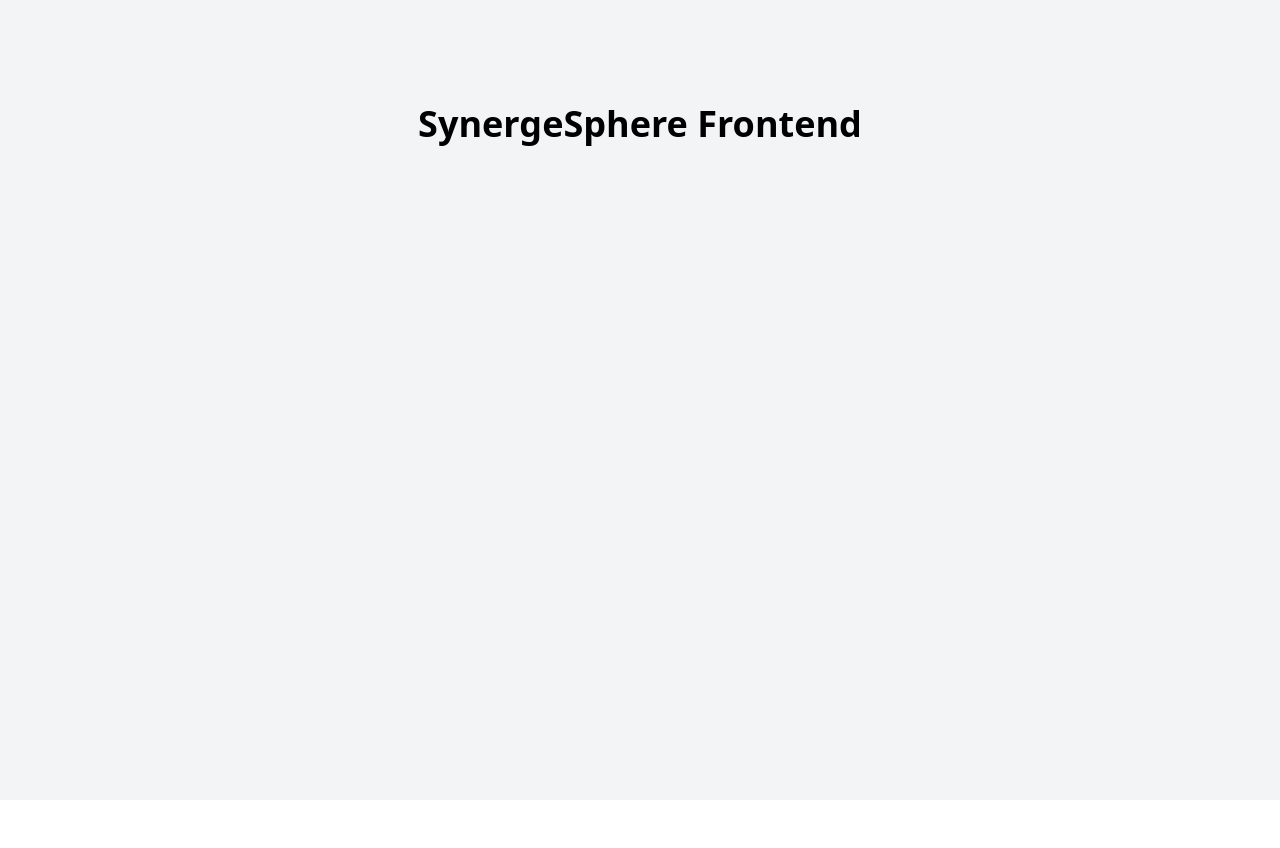
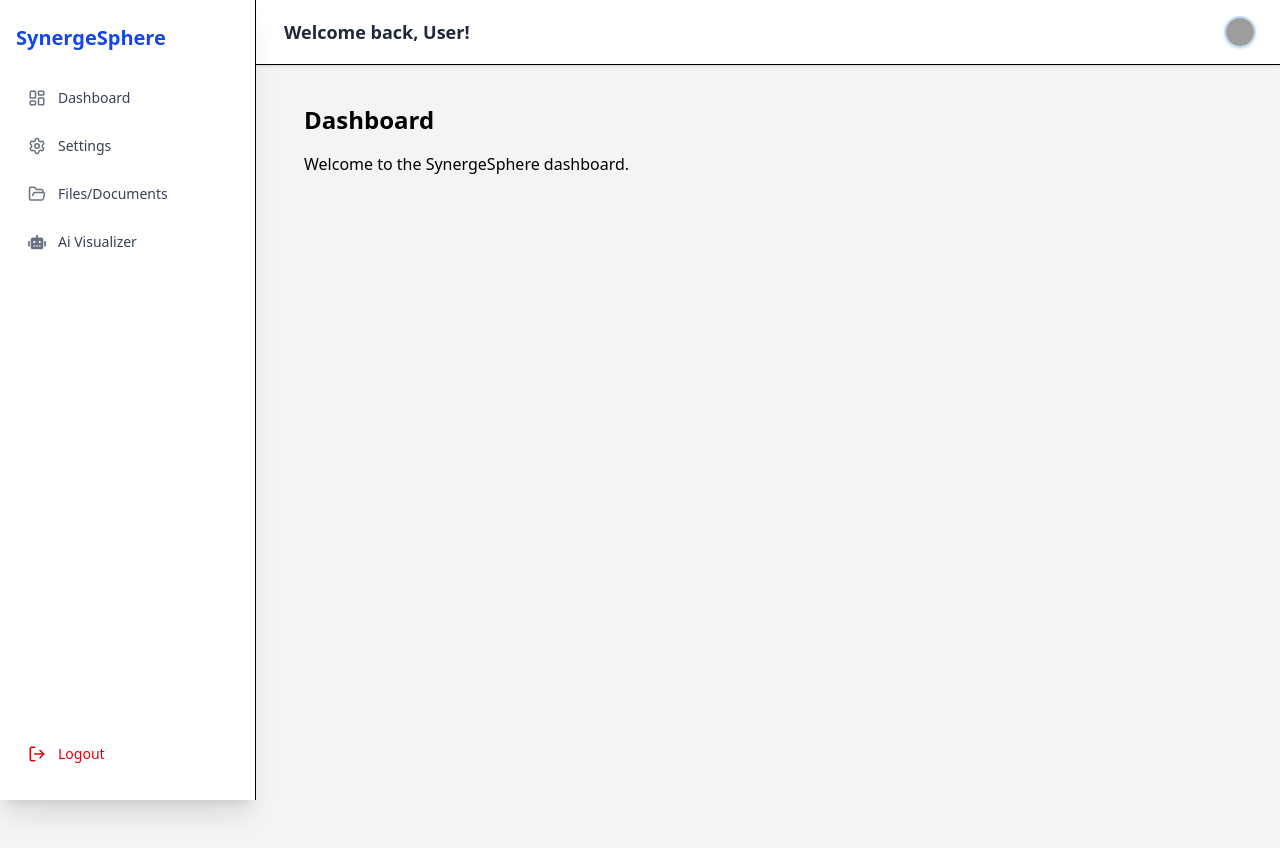
Before and after one commit to vijayguhan10/SynergySphere-Odoo, a React (Vite) app in the folder client/: page / in a window 1280 px wide. Before the commit the page ends 800 px from the top, so only its background shows below. Built offline with nearby package versions, Linux system fonts and the light colour scheme; grey boxes are pictures that could not be loaded.

Commit message:
Finished the first version of the Sidebar and Header with complete mobile responsiveness

```diff
--- a/client/package.json
+++ b/client/package.json
@@ -11,6 +11,7 @@
   },
   "dependencies": {
     "@tailwindcss/vite": "^4.1.13",
+    "lucide-react": "^0.542.0",
     "react": "^19.1.1",
     "react-dom": "^19.1.1",
     "react-icons": "^5.5.0",
--- a/client/src/AppRouter.jsx
+++ b/client/src/AppRouter.jsx
@@ -1,6 +1,8 @@
 import { BrowserRouter, Routes, Route } from "react-router-dom";
 import Login from "./pages/Login";
 import Signup from "./pages/Signup";
+import MainLayout from "./components/MainLayout";
+import Home from "./pages/Home";
 
 const AppRouter = () => {
   return (
@@ -8,16 +10,14 @@ const AppRouter = () => {
       <div className="min-h-screen bg-gray-100">
         <main className="container mx-auto p-6">
           <Routes>
-            <Route
-              path="/"
-              element={
-                <div className="text-center py-20">
-                  <h1 className="text-4xl font-bold">SynergeSphere Frontend</h1>
-                </div>
-              }
-            />
             <Route path="/login" element={<Login />} />
             <Route path="/signup" element={<Signup />} />
+
+            {/* All other routes use the main layout */}
+            <Route element={<MainLayout />}>
+              <Route path="/" element={<Home />} />
+              {/* add other app routes here, they will render inside MainLayout */}
+            </Route>
           </Routes>
         </main>
       </div>
--- /dev/null
+++ b/client/src/components/Header.jsx
@@ -0,0 +1,62 @@
+const Header = ({ isOpen, setIsOpen }) => {
+  let userName = "User";
+
+  return (
+    <header className="fixed top-0 left-0 right-0 z-30 bg-white border-b shadow-sm md:left-64">
+      <div className="w-full px-4 py-3 sm:px-6 sm:py-4 flex items-center justify-between">
+        <div className="flex items-center gap-3">
+          {/* Mobile menu toggle */}
+          <button
+            onClick={() => setIsOpen && setIsOpen(!isOpen)}
+            className="sm:hidden p-2 rounded-md text-gray-600 hover:bg-gray-100"
+            aria-label="Toggle menu"
+          >
+            {isOpen ? (
+              <svg
+                className="h-5 w-5"
+                viewBox="0 0 24 24"
+                fill="none"
+                stroke="currentColor"
+              >
+                <path
+                  strokeWidth="2"
+                  strokeLinecap="round"
+                  strokeLinejoin="round"
+                  d="M6 18L18 6M6 6l12 12"
+                />
+              </svg>
+            ) : (
+              <svg
+                className="h-5 w-5"
+                viewBox="0 0 24 24"
+                fill="none"
+                stroke="currentColor"
+              >
+                <path
+                  strokeWidth="2"
+                  strokeLinecap="round"
+                  strokeLinejoin="round"
+                  d="M4 6h16M4 12h16M4 18h16"
+                />
+              </svg>
+            )}
+          </button>
+
+          <h1 className="text-base sm:text-lg font-semibold text-gray-800 truncate ml-1">
+            Welcome back, {userName}!
+          </h1>
+        </div>
+
+        <div className="flex items-center gap-3">
+          <img
+            src="https://randomuser.me/api/portraits/men/1.jpg"
+            alt="User"
+            className="w-7 h-7 sm:w-8 sm:h-8 rounded-full border-2 border-blue-200 shadow"
+          />
+        </div>
+      </div>
+    </header>
+  );
+};
+
+export default Header;
--- /dev/null
+++ b/client/src/components/MainLayout.jsx
@@ -0,0 +1,22 @@
+import { useState } from "react";
+import { Outlet } from "react-router-dom";
+import Header from "./Header";
+import Sidebar from "./Sidebar";
+
+const MainLayout = () => {
+  const [isOpen, setIsOpen] = useState(false);
+
+  return (
+    <div className="min-h-screen bg-gray-100">
+      <Sidebar isOpen={isOpen} setIsOpen={setIsOpen} />
+      <div className="md:pl-64 flex flex-col min-h-screen pt-14 md:pt-14">
+        <Header isOpen={isOpen} setIsOpen={setIsOpen} />
+        <main className="flex-1 p-6">
+          <Outlet />
+        </main>
+      </div>
+    </div>
+  );
+};
+
+export default MainLayout;
--- /dev/null
+++ b/client/src/components/Sidebar.jsx
@@ -0,0 +1,96 @@
+import { LayoutDashboard, Settings, FolderOpen, LogOut } from "lucide-react";
+import { FaRobot } from "react-icons/fa";
+import { useNavigate } from "react-router-dom";
+
+const menuItems = [
+  { name: "Dashboard", icon: LayoutDashboard, path: "/admin-dashboard" },
+  { name: "Settings", icon: Settings, path: "/settings" },
+  { name: "Files/Documents", icon: FolderOpen, path: "/asset-management" },
+  { name: "Ai Visualizer", icon: FaRobot, path: "/ai-visualizer" },
+];
+
+
+const SideBar = ({ isOpen = false, setIsOpen = () => {} }) => {
+  const navigate = useNavigate();
+
+  const close = () => setIsOpen(false);
+
+  return (
+    <>
+      {/* backdrop for mobile */}
+      {isOpen && (
+        <div
+          onClick={close}
+          aria-hidden="true"
+          className="fixed inset-0 bg-black/40 z-30 sm:hidden"
+        />
+      )}
+
+      <aside
+        className={`fixed top-0 left-0 z-40 w-64 h-screen bg-white shadow-xl border-r transform transition-transform ${
+          isOpen ? "translate-x-0" : "-translate-x-full"
+        } sm:translate-x-0`}
+        aria-hidden={!isOpen}
+      >
+        {/* mobile close button */}
+        {isOpen && (
+          <button
+            onClick={close}
+            aria-label="Close menu"
+            className="sm:hidden absolute top-3 right-3 z-50 p-2 rounded-md bg-white/90 hover:bg-gray-100 border"
+          >
+            <svg
+              className="h-5 w-5 text-gray-700"
+              viewBox="0 0 24 24"
+              fill="none"
+              stroke="currentColor"
+            >
+              <path
+                strokeWidth="2"
+                strokeLinecap="round"
+                strokeLinejoin="round"
+                d="M6 18L18 6M6 6l12 12"
+              />
+            </svg>
+          </button>
+        )}
+
+        <div className="flex flex-col h-full px-4 py-6">
+          <div className="mb-6">
+            <span className="font-bold text-xl text-blue-700">
+              SynergeSphere
+            </span>
+          </div>
+
+          <nav className="flex-1 space-y-1">
+            {menuItems.map(({ name, icon: Icon, path }) => (
+              <button
+                key={name}
+                onClick={() => {
+                  navigate(path);
+                  close();
+                }}
+                className="w-full text-left flex items-center gap-3 p-3 rounded-lg text-sm font-medium text-gray-700 hover:bg-gray-100"
+              >
+                <Icon size={18} className="text-gray-500" />
+                {name}
+              </button>
+            ))}
+          </nav>
+
+          <div className="mt-auto">
+            <button
+              onClick={() => navigate("/")}
+              className="w-full text-left flex items-center gap-3 p-3 rounded-lg text-sm font-medium text-red-600 hover:bg-red-50"
+            >
+              <LogOut size={18} />
+              Logout
+            </button>
+          </div>
+        </div>
+      </aside>
+    </>
+  );
+};
+
+export default SideBar;
--- /dev/null
+++ b/client/src/pages/Home.jsx
@@ -0,0 +1,10 @@
+const Home = () => {
+  return (
+    <div>
+      <h2 className="text-2xl font-semibold mb-4">Dashboard</h2>
+      <p>Welcome to the SynergeSphere dashboard.</p>
+    </div>
+  );
+};
+
+export default Home;
```
Also changed, not shown: 1 other file (tests, documents, lock files or other folders).
